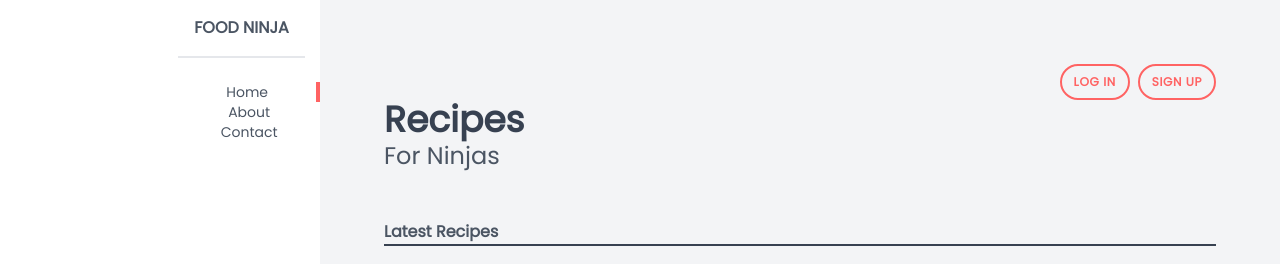
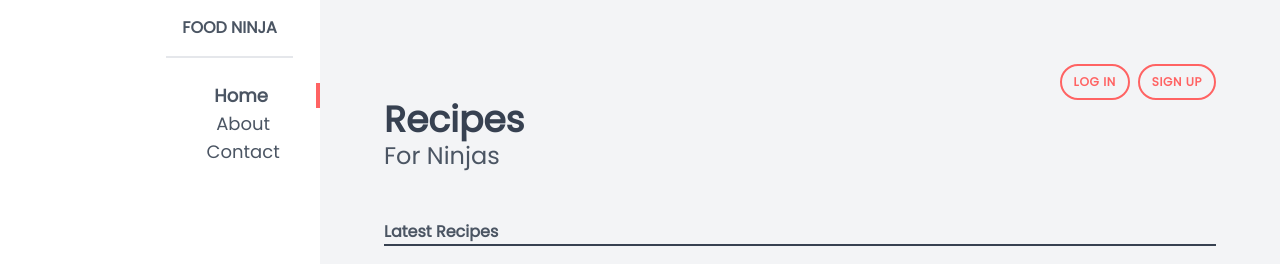
Before and after one commit to ahmedos999/tailwindlearn, a website: page src/index.html in a window 1280 px wide. Shown: the top 264 px of the page. Drawn offline with Linux system fonts and the light colour scheme.

Commit message:
edit font

```diff
--- a/src/index.html
+++ b/src/index.html
@@ -18,10 +18,10 @@
             ...
           </div>
         </div>
-        <ul class="text-sm mt-6 hidden md:block" id="menu">
+        <ul class="text-lg mt-6 hidden md:block" id="menu">
           <li>
             <a href="#" class="border-r-4 border-primary px-12">
-              <span>Home</span>
+              <span class="font-bold">Home</span>
             </a>
           </li>
           <li>
```
